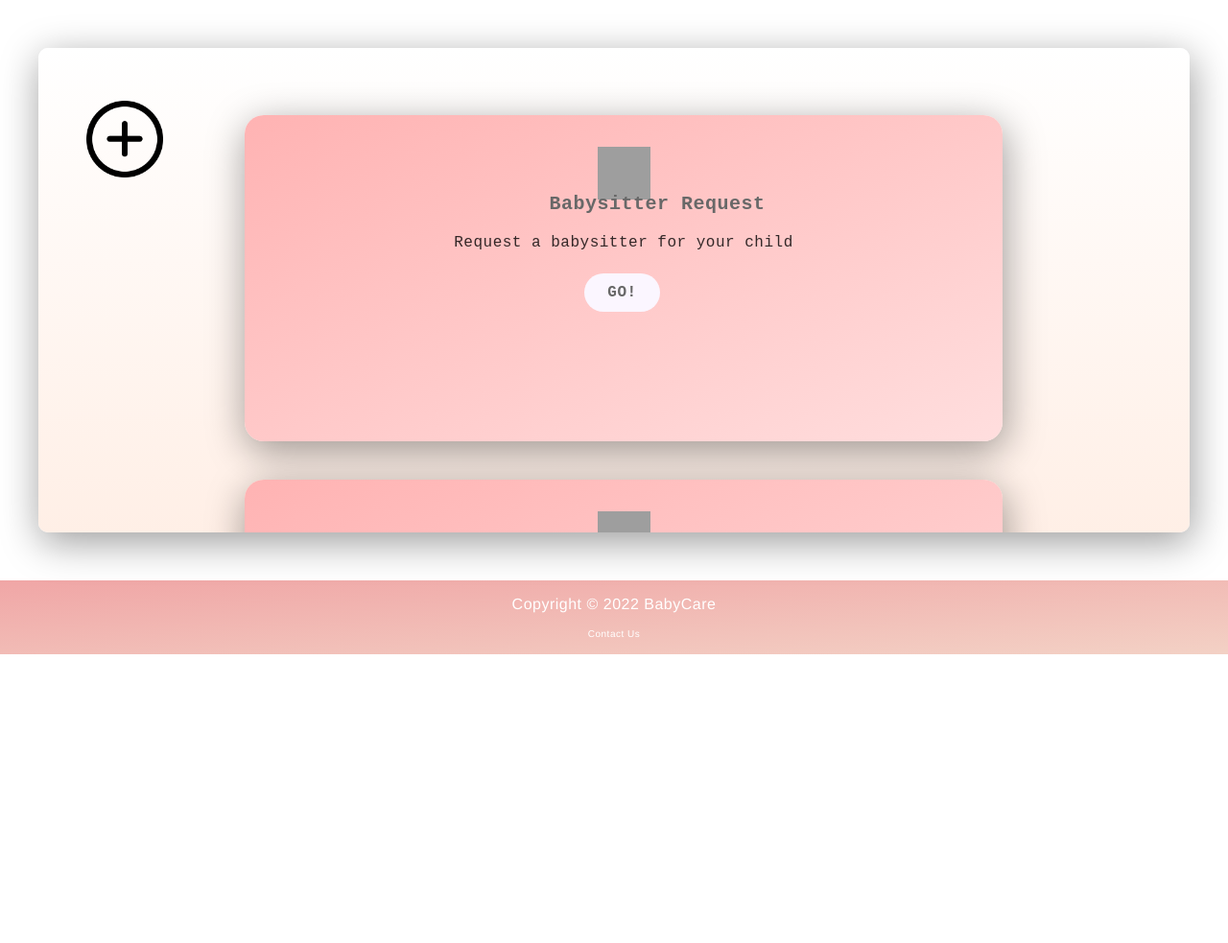
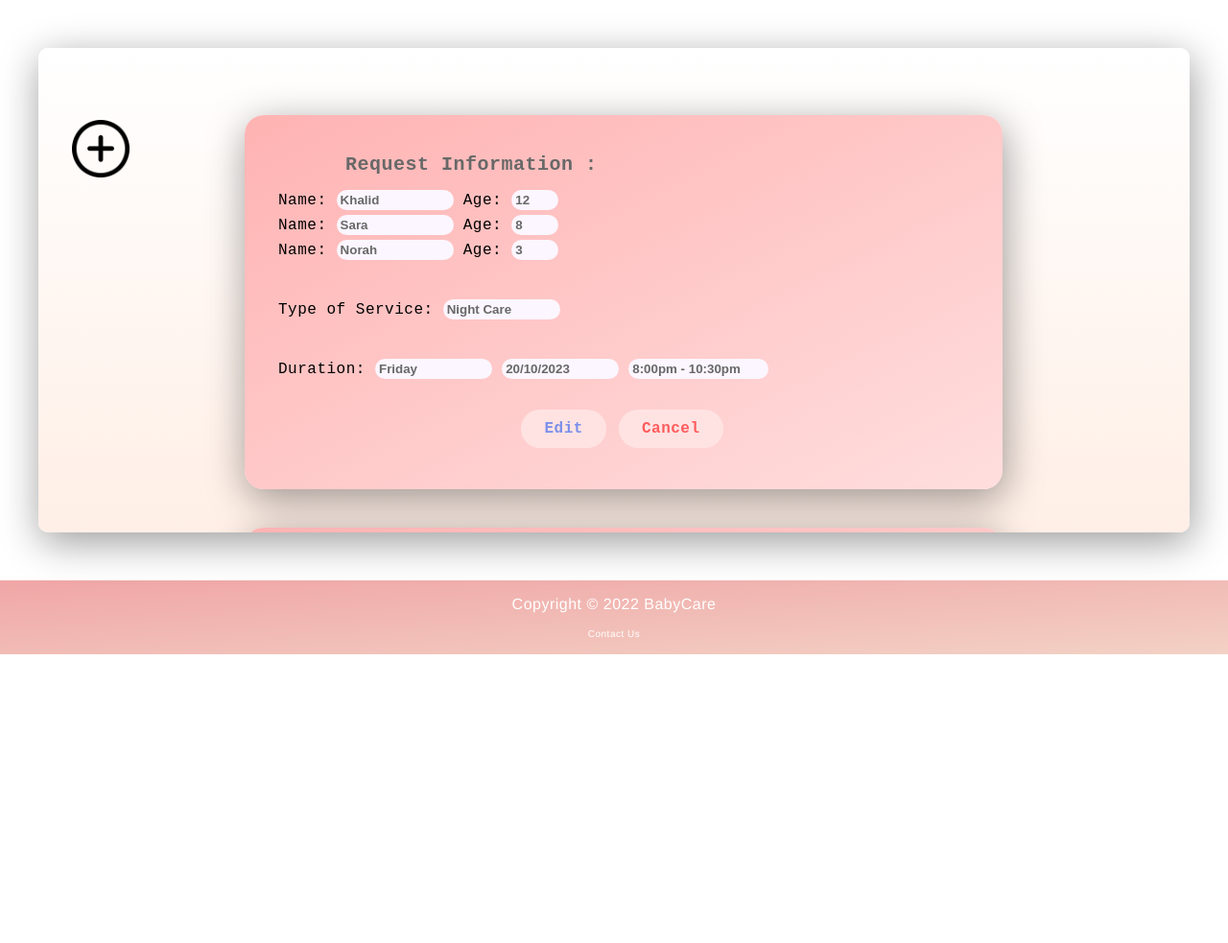
Before and after one commit to GhadeerAlmansour/BabyCare, a PHP site: page /html/jobRequest.html in a window 1280 px wide. Shown: the part 133-1116 px from the top of the page at 96% size. Run offline with PHP 8.4, Linux system fonts and the light colour scheme; grey boxes are pictures that could not be loaded.

Commit message:
job request

```diff
--- a/css/home.css
+++ b/css/home.css
@@ -577,7 +577,7 @@ h5{
 	line-height: 27px;
 	margin-bottom: 25px;
   font-family: 'Courier New', monospace;
-
+  text-align: center;
 }
 .card .button{
 	background-color:#fbf6ff;
--- a/html/jobRequest.html
+++ b/html/jobRequest.html
@@ -24,7 +24,16 @@ margin-bottom: 40px;
 	background: linear-gradient(to bottom right,#ffdede,#FFB3B3);
 transform: scale(1.01);
 }
+input{
+  background-color:#fbf6ff;color: rgb(104, 104, 104);;text-decoration: none;border: 2px solid transparent;font-weight: bold; border-radius: 30px;
+margin-bottom: 5px;
+}
 
+.card .button{
+	background-color:#ffe3e3;
+	color: rgb(104, 104, 104);;
+
+}
   </style>
 </head>
 
@@ -45,33 +54,90 @@ transform: scale(1.01);
   <!--------- Container -------->
 
   <div class="container2" style=height:450px;>
-<a href="#newreq"> <img src="../images/addicon.png" style=" width: 80px; height: 80px;  position: absolute; padding-left: 50px;"/> </a>
+<a href="#newreq"> <img src="../images/addicon.png" style=" width: 60px; height: 60px;  position: absolute;padding: 20px 35px;
+  "/> </a>
       <div class=box style="	display: block;">
 
-      <div class="card"  >
-        <image src="../images/babysitter.png" alt="icon" class="icon">
-        <h5>Babysitter Request</h5>
-        <div class="pra">
-            <p>Request a babysitter for your child </p>
 
+
+        <div class="card" style="padding-top: 70px; text-align:left;"  >
+          <h5>Request Information : </h5>
+          <div class="pra" style="  font-family: 'Courier New', monospace;">
+
+<form >
+  <lable> Name:
+    <input name="name" type="text" size="12" maxlength="20" value="Khalid" readonly >
+    <lable> Age:
+    <input name="age" type="text" size="3" maxlength="40" value="12"readonly >
+<br>
+<lable> Name:
+<input name="name" type="text" size="12" maxlength="20" value="Sara" readonly >
+<lable> Age:
+<input name="age" type="text" size="3" maxlength="40" value="8"readonly >
+<br>
+<lable> Name:
+ <input name="name" type="text" size="12" maxlength="20" value="Norah" readonly >
+<lable> Age:
+<input name="age" type="text" size="3" maxlength="40" value="3"readonly >
+<br><br><br>
+<lable> Type of Service:
+<input name="service" type="text" size="12" maxlength="20" value="Night Care" readonly >
+
+<br><br><br>
+<lable> Duration:
+<input name="day" type="text" size="12" maxlength="20" value="Friday" readonly >
+<input name="Date" type="text" size="12" maxlength="20" value="20/10/2023" readonly >
+<input name="time" type="text" size="15" maxlength="20" value="8:00pm - 10:30pm" readonly >
+
+<br><br>
+
+</form>
               <p style="text-align: center;">
-                <a class="button" href="#">GO!</a>
+                  <a class="button" href="#" style="color:#7b8fea;" >Edit</a>
+                  <a class="button" href="#" style="color:#ff5b5b;">Cancel</a>
               </p>
             </div>
           </div>
 
 
-<div class="card"  >
-  <image src="../images/babysitter.png" alt="icon" class="icon">
-  <h5>Babysitter Request</h5>
-  <div class="pra">
-      <p>Request a babysitter for your child </p>
 
+
+
+          <div class="card" style="padding-top: 70px; text-align:left;"  >
+            <h5>Request Information : </h5>
+            <div class="pra" style="  font-family: 'Courier New', monospace;">
+
+  <form >
+    <lable> Name:
+      <input name="name" type="text" size="12" maxlength="20" value="Khalid" readonly >
+      <lable> Age:
+      <input name="age" type="text" size="3" maxlength="40" value="12"readonly >
+  <br>
+  <lable> Name:
+  <input name="name" type="text" size="12" maxlength="20" value="Sara" readonly >
+  <lable> Age:
+  <input name="age" type="text" size="3" maxlength="40" value="8"readonly >
+  <br>
+   <br><br><br>
+  <lable> Type of Service:
+  <input name="service" type="text" size="12" maxlength="20" value="Day Care" readonly >
+
+  <br><br><br>
+  <lable> Duration:
+  <input name="day" type="text" size="12" maxlength="20" value="Monday" readonly >
+  <input name="Date" type="text" size="12" maxlength="20" value="22/10/2023" readonly >
+  <input name="time" type="text" size="15" maxlength="20" value="8:00am - 1:30pm" readonly >
+
+  <br><br>
+
+  </form>
                 <p style="text-align: center;">
-          <a class="button" href="#">GO!</a>
+                    <a class="button" href="#" style="color:#6bbd5c;" >Booking Connfirmed - Click here to view your Booking</a>
                 </p>
               </div>
             </div>
+
+
   <div id="newreq" class="card" style="background: linear-gradient(to bottom right,#585858,#ffffff);" >
 
     <image src="../images/babysitter.png" alt="icon" class="icon">
```
Also changed, not shown: images/up-arrow.png (added). Lines whose indentation alone changed are shown as unchanged.
